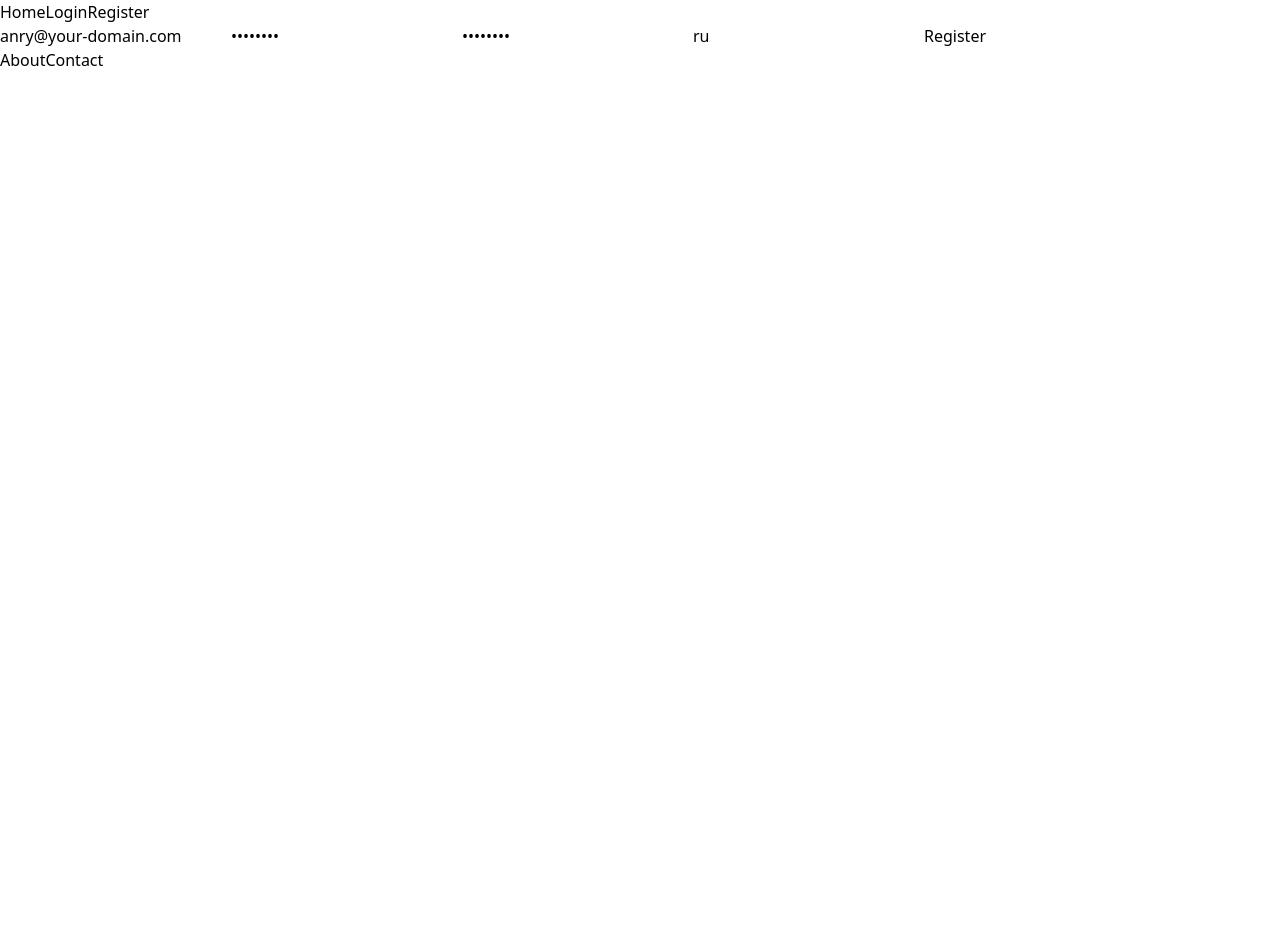
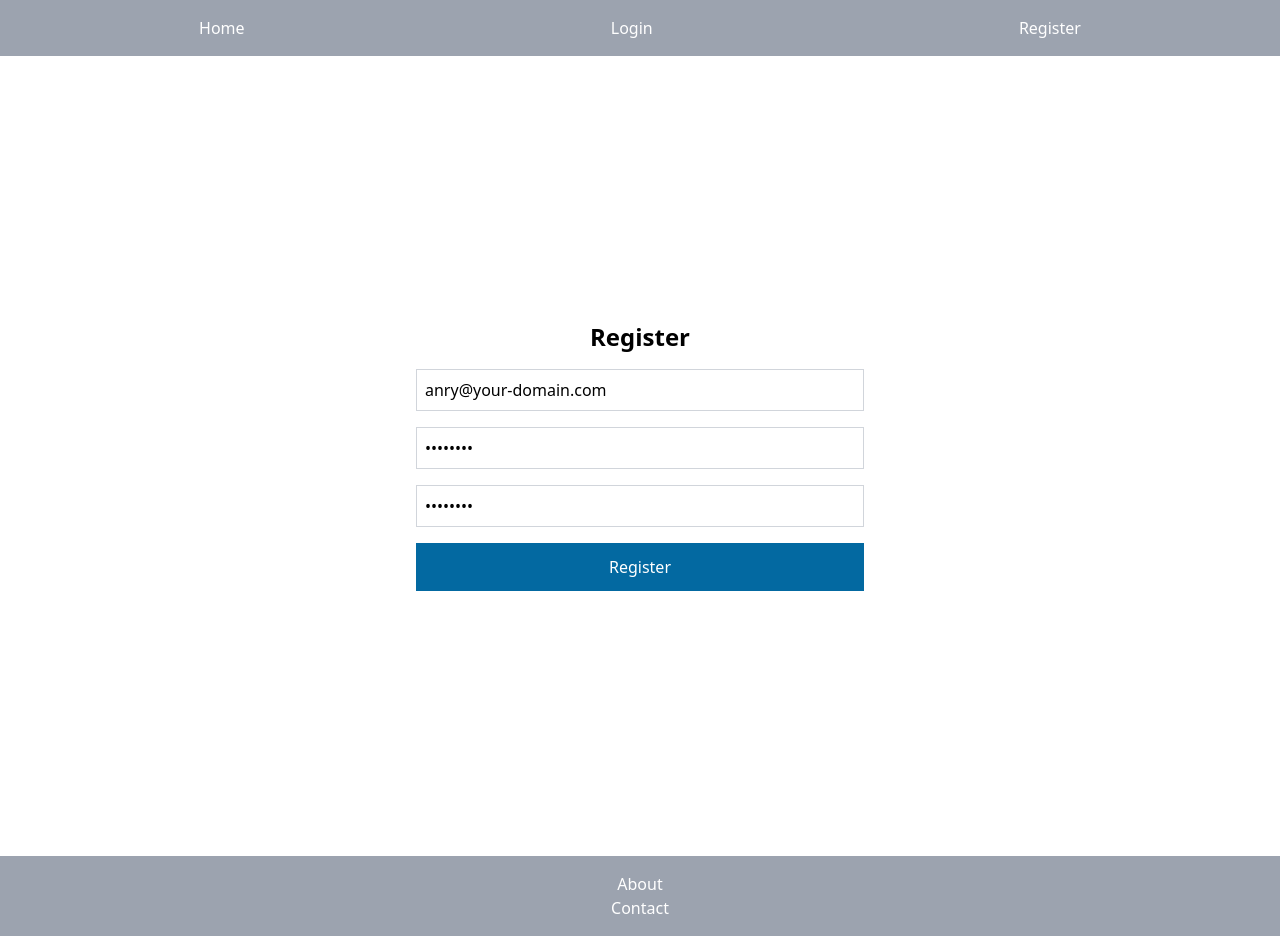
Before and after one commit to anrysys/frontend-backend-next-fiber, a Next.js app in the folder frontend/: page /auth/register in a window 1280 px wide. Before the commit the page ends 800 px from the top, so only its background shows below. Built offline with nearby package versions, Linux system fonts and the light colour scheme; no server answers.

Commit message:
Add style for frontend

```diff
--- a/frontend/components/Footer/Footer.tsx
+++ b/frontend/components/Footer/Footer.tsx
@@ -1,15 +1,16 @@
 // frontend/components/Footer.tsx
-import Link from 'next/link';
+
+import Link from "next/link";
 
 const Footer: React.FC = () => {
   return (
     <footer>
-      <nav>
+      <nav className='flex flex-col bg-gray-400 text-white p-4 items-center justify-between'>
         <Link href="/about">About</Link>
         <Link href="/contact">Contact</Link>
-        {/* Add more links here */}
       </nav>
     </footer>
+
   );
 }
 
--- a/frontend/components/Header/Header.tsx
+++ b/frontend/components/Header/Header.tsx
@@ -4,11 +4,10 @@ import Link from 'next/link';
 const Header: React.FC = () => {
   return (
     <header>
-      <nav>
+      <nav className='flex bg-gray-400 text-white p-4 items-left justify-around'>
         <Link href="/">Home</Link>
         <Link href="/auth/login">Login</Link>
         <Link href="/auth/register">Register</Link>
-        {/* Add more links here */}
       </nav>
     </header>
   );
--- a/frontend/pages/_app.tsx
+++ b/frontend/pages/_app.tsx
@@ -4,14 +4,15 @@ import Footer from '../components/Footer/Footer';
 import Header from '../components/Header/Header';
 import '../styles/globals.css';
 
-
 function MyApp({ Component, pageProps }: AppProps) {
   return (
-    <>
+    <div>
       <Header />
-      <Component {...pageProps} />
-      <Footer />
-    </>
+      <main>
+        <Component {...pageProps} />
+      </main>
+        <Footer />
+    </div>
   );
 }
 
--- a/frontend/pages/auth/login.tsx
+++ b/frontend/pages/auth/login.tsx
@@ -2,13 +2,19 @@
 import axios from 'axios';
 import { useState } from 'react';
 
-const Login: React.FC = () => {
-    const [email, setEmail] = useState<string>('anry@your-domain.com');
-    const [password, setPassword] = useState<string>('12345678');
+const Login: React.FC<{ data: any, error: any }> = ({ data, error }) => {
+    const [email, setEmail] = useState<string>('');
+    const [password, setPassword] = useState<string>('');
     const [lang, setLang] = useState<string>('ru');
+    const [loading, setLoading] = useState<boolean>(false);
+    const [errorMessage, setErrorMessage] = useState<string>('');
+
 
     const handleSubmit = async (event: React.FormEvent<HTMLFormElement>) => {
         event.preventDefault();
+        setLoading(true);
+        setErrorMessage('');
+
         try {
             const response = await axios.post(`${process.env.NEXT_PUBLIC_SERVER_URL}/api/v1/auth/login`, {
                 email,
@@ -17,24 +23,53 @@ const Login: React.FC = () => {
             });
             console.log(response.data); // Обработка ответа от сервера
         } catch (error) {
-            console.error(error); // Обработка ошибок запроса
+            if (axios.isAxiosError(error)) {
+                if (error.response) {
+                    // Сервер вернул ответ с кодом ошибки
+                    setErrorMessage(error.response.data.data.errors);
+                } else if (error.request) {
+                    // Запрос был сделан, но ответа не было
+                    setErrorMessage('No response from server. Please try again later.');
+                } else {
+                    // Произошла ошибка при настройке запроса
+                    setErrorMessage('An error occurred. Please try again.');
                 }
+            } else {
+                // Неизвестная ошибка
+                setErrorMessage('An unknown error occurred.');
+            }
+        }
+
+        setLoading(false);
     };
+
     return (
-        <form onSubmit={handleSubmit}>
+        <div className="flex flex-col justify-center items-center min-h-screen">
+            <h1 className="text-2xl font-bold mb-4">Login</h1>
+            {errorMessage && <p className="text-red-500">{errorMessage}</p>}
+
+
+
+
+
+
+            <form onSubmit={handleSubmit} className="flex flex-col space-y-4 w-full max-w-md">
                 <input
                     type="email"
                     value={email}
                     onChange={(e) => setEmail(e.target.value)}
-                placeholder="email"
+                    placeholder="Email"
                     required
+                    className="border border-gray-300 p-2"
                 />
                 <input
                     type="password"
                     value={password}
                     onChange={(e) => setPassword(e.target.value)}
-                placeholder="password"
+                    placeholder="Password"
                     required
+                    minLength={8}
+                    className="border border-gray-300 p-2"
                 />
                 <input
                     type="hidden"
@@ -42,9 +77,12 @@ const Login: React.FC = () => {
                     onChange={(e) => setLang(e.target.value)}
                     required
                 />
-            <button type="submit">Log in</button>
+                <button type="submit" className="bg-sky-700 px-4 py-2 text-white hover:bg-sky-800 sm:px-8 sm:py-3" disabled={loading}>
+                    {loading ? 'Loading...' : 'Login'}
+                </button>
             </form>
+        </div>
     );
-}
+};
 
 export default Login;
--- a/frontend/pages/auth/register.tsx
+++ b/frontend/pages/auth/register.tsx
@@ -1,26 +1,83 @@
 import axios from 'axios';
-import { useState } from 'react';
+import { useState } from "react";
 
 const Register: React.FC<{ data: any, error: any }> = ({ data, error }) => {
-    const [email, setEmail] = useState<string>('anry@your-domain.com');
-    const [password, setPassword] = useState<string>('12345678');
+    const [email, setEmail] = useState<string>('anry@your-domain.com'); // anry@your-domain.com
+    const [password, setPassword] = useState<string>('12345678'); // 12345678
     const [password_confirm, setPasswordConfirm] = useState<string>('12345678');
     const [lang, setLang] = useState<string>('ru');
+    const [loading, setLoading] = useState<boolean>(false);
+    const [message, setMessage] = useState<string>('');
+    const [messageType, setMessageType] = useState<'success' | 'error' | ''>('');
+
 
     const handleSubmit = async (event: React.FormEvent<HTMLFormElement>) => {
         event.preventDefault();
-       // console.log(data);
-        //console.error(error);
+        setLoading(true);
+        setMessage('');
+        setMessageType('');
+
+        try {
+            const response = await axios.post(`${process.env.NEXT_PUBLIC_SERVER_URL}/api/v1/auth/register`, {
+                email,
+                password,
+                password_confirm,
+                lang
+            });
+            console.log(response.data); // Обработка ответа от сервера
+
+            // Обработка успешного ответа от сервера
+            setMessage('Registration successful!'); // Замените на ваше сообщение об успехе
+            setMessageType('success');
+
+            // TODO: Add your registration logic here
+
+        } catch (error) {
+            if (axios.isAxiosError(error)) {
+                if (error.response) {
+                    // Сервер вернул ответ с кодом ошибки
+                    if (error.response.data && error.response.data.errors) {
+                        setMessage(error.response.data.errors);
+                        setMessageType('error');
+                    } else {
+                        setMessage('An error occurred. Please try again.');
+                        setMessageType('error');
+                    }
+                } else if (error.request) {
+                    // Запрос был сделан, но ответа не было
+                    setMessage('No response from server. Please try again later.');
+                    setMessageType('error');
+                } else {
+                    // Произошла ошибка при настройке запроса
+                    setMessage('An error occurred. Please try again.');
+                    setMessageType('error');
+                }
+            } else {
+                // Неизвестная ошибка
+                setMessage('An unknown error occurred.');
+                setMessageType('error');
+            }
+        }
+
+        setLoading(false);
     };
 
     return (
-        <form onSubmit={handleSubmit}>
+        <div className="flex flex-col justify-center items-center min-h-screen">
+            <h1 className="text-2xl font-bold mb-4">Register</h1>
+            {message && (
+                <p className={`message-${messageType}`}>
+                    {message}
+                </p>
+            )}
+            <form onSubmit={handleSubmit} className="flex flex-col space-y-4 w-full max-w-md">
                 <input
                     type="email"
                     value={email}
                     onChange={(e) => setEmail(e.target.value)}
                     placeholder="Email"
                     required
+                    className="border border-gray-300 p-2"
                 />
                 <input
                     type="password"
@@ -28,6 +85,8 @@ const Register: React.FC<{ data: any, error: any }> = ({ data, error }) => {
                     onChange={(e) => setPassword(e.target.value)}
                     placeholder="Password"
                     required
+                    minLength={8}
+                    className="border border-gray-300 p-2"
                 />
                 <input
                     type="password"
@@ -35,31 +94,21 @@ const Register: React.FC<{ data: any, error: any }> = ({ data, error }) => {
                     onChange={(e) => setPasswordConfirm(e.target.value)}
                     placeholder="Confirm Password"
                     required
+                    minLength={8}
+                    className="border border-gray-300 p-2"
                 />
                 <input
-                type="text"
+                    type="hidden"
                     value={lang}
                     onChange={(e) => setLang(e.target.value)}
-                placeholder="Language"
                     required
                 />
-            <button type="submit">Register</button>
+                <button type="submit" className="bg-sky-700 px-4 py-2 text-white hover:bg-sky-800 sm:px-8 sm:py-3" disabled={loading}>
+                    {loading ? 'Loading...' : 'Register'}
+                </button>
             </form>
+        </div>
     );
 };
 
-export async function getServerSideProps(context: { query: { email: string; password: string; password_confirm: string; lang: string; }; }) {
-    try {
-        const response = await axios.post(`${process.env.NEXT_PUBLIC_SERVER_URL}/api/v1/auth/register`, {
-            email: context.query.email,
-            password: context.query.password,
-            password_confirm: context.query.password_confirm,
-            lang: context.query.lang
-        });
-        return { props: { data: response.data } };
-    } catch (error) {
-        return { props: { error: (error as Error).message } };
-    }
-}
-
 export default Register;
--- a/frontend/styles/globals.css
+++ b/frontend/styles/globals.css
@@ -1,3 +1,35 @@
+/* frontend/styles/globals.css */
 @import 'tailwindcss/base';
 @import 'tailwindcss/components';
 @import 'tailwindcss/utilities';
+
+html, body {
+  padding: 0;
+  margin: 0;
+  height: 100%;
+}
+
+body {
+  display: flex;
+  flex-direction: column;
+}
+
+#__next {
+  flex: 1 0 auto;
+}
+
+footer {
+  flex-shrink: 0;
+}
+.message-success {
+  color: green;
+}
+.message-success::before {
+  content: '✅ ';
+}
+.message-error {
+  color: red;
+}
+.message-error::before {
+  content: '❌ ';
+}
```
Lines whose indentation alone changed are shown as unchanged.
